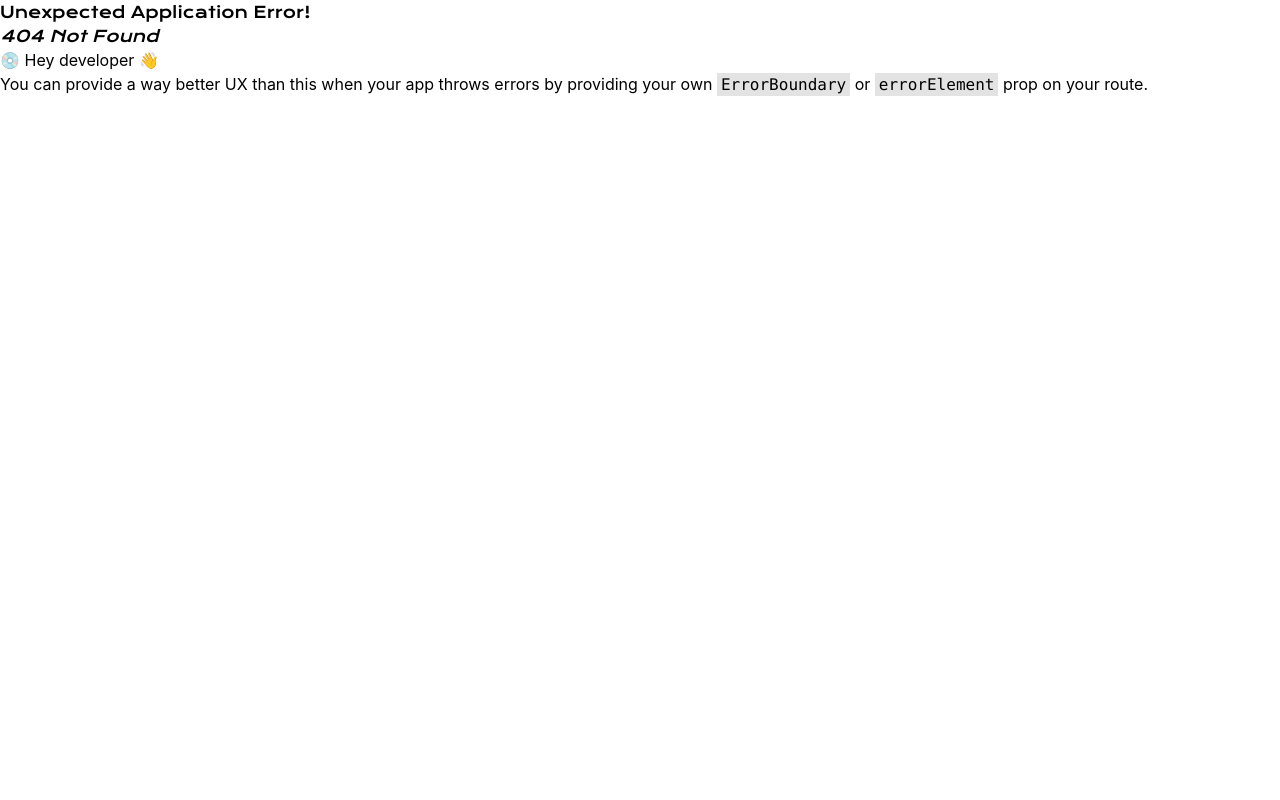
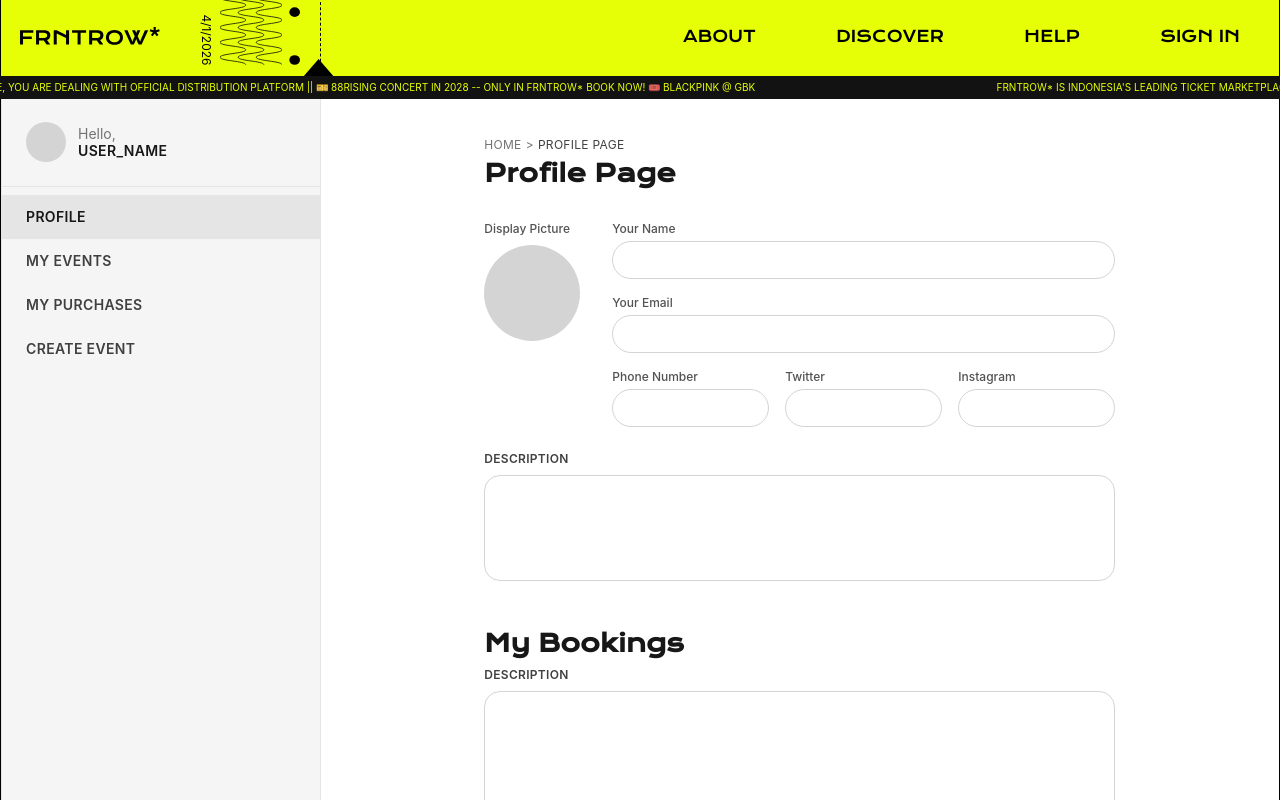
Before and after one commit to daveteru/miniproject-FE, a React (Vite) app: page /profile in a window 1280 px wide. Before the commit this address had no page. Shown: the top 800 px of the page. Built offline with nearby package versions, Linux system fonts and the light colour scheme.

Commit message:
feat: scaffolded userpage & sidebar component

```diff
--- /dev/null
+++ b/src/components/Sidebar.tsx
@@ -0,0 +1,59 @@
+import { useState } from "react";
+
+const NAV_ITEMS = [
+  { label: "Profile", href: "/profile" },
+  { label: "My Events", href: "/my-events" },
+  { label: "My Purchases", href: "/my-purchases" },
+  { label: "Create Event", href: "/create-event" },
+];
+
+export default function Sidebar({ userName = "USER_NAME", avatarUrl, activePath = "/profile" }: { userName?: string; avatarUrl?: string; activePath?: string }) {
+  const [active, setActive] = useState(activePath);
+
+  return (
+    <aside className="flex flex-col w-[25%] bg-neutral-100 border border-neutral-200">
+      {/* User greeting */}
+      <div className="flex items-center gap-3 px-6 py-6 border-b border-neutral-200">
+        {avatarUrl ? (
+          <img
+            src={avatarUrl}
+            alt={userName}
+            className="w-10 h-10 rounded-full object-cover"
+          />
+        ) : (
+          <div className="w-10 h-10 rounded-full bg-neutral-300" />
+        )}
+        <div className="text-sm leading-tight">
+          <span className="text-neutral-500">Hello,</span>
+          <br />
+          <span className="font-semibold text-neutral-900 uppercase tracking-wide">
+            {userName}
+          </span>
+        </div>
+      </div>
+
+      {/* Navigation */}
+      <nav className="flex flex-col py-2">
+        {NAV_ITEMS.map((item) => (
+          <a
+            key={item.href}
+            href={item.href}
+            onClick={(e) => {
+              e.preventDefault();
+              setActive(item.href);
+            }}
+            className={`
+              px-6 py-3 text-sm font-semibold uppercase tracking-wide transition-colors
+              ${active === item.href
+                ? "bg-neutral-200 text-neutral-900"
+                : "text-neutral-700 hover:bg-neutral-200/60 hover:text-neutral-900"
+              }
+            `}
+          >
+            {item.label}
+          </a>
+        ))}
+      </nav>
+    </aside>
+  );
+}
--- a/src/main.tsx
+++ b/src/main.tsx
@@ -8,6 +8,7 @@ import Footer from './components/Footer';
 import Home from './pages/Home';
 import Discover from './pages/Discover';
 import Events from './pages/Events';
+import Userpage from './pages/Userpage';
 
 function ScrollToTop() {
   const { pathname } = useLocation();
@@ -20,7 +21,7 @@ function Layout() {
     <>
       <ScrollToTop />
       <Navbar />
-      <main className="pt-24">
+      <main className="pt-24 h-full">
         <Outlet />
       </main>
       <Footer />
@@ -35,6 +36,7 @@ const router = createBrowserRouter([
       { path: "/", element: <Home /> },
       { path: "/discover", element: <Discover /> },
       { path: "/events", element: <Events /> },
+      { path: "/profile", element: <Userpage /> },
     ],
   },
 ]);
--- a/src/pages/Userpage.tsx
+++ b/src/pages/Userpage.tsx
@@ -1,4 +1,192 @@
+import { useState } from "react";
 
-export default function Userpage() {
-  return <div>Userpage</div>;
+import Sidebar from "../components/Sidebar";
+import { Link } from "react-router";
+
+type User = {
+  name?: string;
+  email?: string;
+  phone?: string;
+  twitter?: string;
+  instagram?: string;
+  description?: string;
+  avatarUrl?: string;
+};
+
+export default function Userpage({ user = {} }: { user?: User }) {
+  const [form, setForm] = useState({
+    name: user.name || "",
+    email: user.email || "",
+    phone: user.phone || "",
+    twitter: user.twitter || "",
+    instagram: user.instagram || "",
+    description: user.description || "",
+  });
+
+  const handleChange = (e: React.ChangeEvent<HTMLInputElement | HTMLTextAreaElement>) => {
+    setForm((prev) => ({ ...prev, [e.target.name]: e.target.value }));
+  };
+
+  const handleSubmit = (e: React.FormEvent<HTMLFormElement>) => {
+    e.preventDefault();
+    console.log("Submit:", form);
+  };
+  return (
+    <div className="w-full border flex min-h-screen">
+      <Sidebar />
+      <div className="flex-1 justify-center flex   overflow-y-auto">
+      {/* Breadcrumb */}
+      <div className="w-[70%] flex flex-col  bg-white px-5 justify-center py-10">
+            <nav className="text-xs uppercase tracking-wide text-neutral-500 mb-1">
+                <Link to="/"><span className="hover:text-neutral-900 cursor-pointer">Home</span></Link>
+                <span className="mx-1">&gt;</span>
+                <span className="text-neutral-700">Profile Page</span>
+            </nav>
+
+            {/* Page title */}
+            <h1 className="text-2xl font-bold  text-neutral-900 mb-8">
+                Profile Page
+            </h1>
+
+            <form onSubmit={handleSubmit}>
+                {/* Avatar + fields row */}
+                <div className="flex gap-8 mb-6">
+                {/* Display Picture */}
+                <div className="shrink-0">
+                    <label className="block text-xs font-medium text-neutral-600 mb-2">
+                    Display Picture
+                    </label>
+                    <div className="w-24 h-24 rounded-full bg-neutral-200 overflow-hidden cursor-pointer hover:ring-2 hover:ring-neutral-300 transition-shadow">
+                    {user.avatarUrl ? (
+                        <img
+                        src={user.avatarUrl}
+                        alt="Avatar"
+                        className="w-full h-full object-cover"
+                        />
+                    ) : (
+                        <div className="w-full h-full bg-neutral-300" />
+                    )}
+                    </div>
+                </div>
+
+                {/* Right fields */}
+                <div className="flex-1 space-y-4">
+                    {/* Your Name */}
+                    <div>
+                    <label className="block text-xs font-medium text-neutral-600 mb-1">
+                        Your Name
+                    </label>
+                    <input
+                        type="text"
+                        name="name"
+                        value={form.name}
+                        onChange={handleChange}
+                        className="w-full rounded-full border border-neutral-300 px-4 py-2 text-sm outline-none focus:border-neutral-500 transition-colors"
+                    />
+                    </div>
+
+                    {/* Your Email */}
+                    <div>
+                    <label className="block text-xs font-medium text-neutral-600 mb-1">
+                        Your Email
+                    </label>
+                    <input
+                        type="email"
+                        name="email"
+                        value={form.email}
+                        onChange={handleChange}
+                        className="w-full rounded-full border border-neutral-300 px-4 py-2 text-sm outline-none focus:border-neutral-500 transition-colors"
+                    />
+                    </div>
+
+                    {/* Phone / Twitter / Instagram */}
+                    <div className="grid grid-cols-3 gap-4">
+                    <div>
+                        <label className="block text-xs font-medium text-neutral-600 mb-1">
+                        Phone Number
+                        </label>
+                        <input
+                        type="tel"
+                        name="phone"
+                        value={form.phone}
+                        onChange={handleChange}
+                        className="w-full rounded-full border border-neutral-300 px-4 py-2 text-sm outline-none focus:border-neutral-500 transition-colors"
+                        />
+                    </div>
+                    <div>
+                        <label className="block text-xs font-medium text-neutral-600 mb-1">
+                        Twitter
+                        </label>
+                        <input
+                        type="text"
+                        name="twitter"
+                        value={form.twitter}
+                        onChange={handleChange}
+                        className="w-full rounded-full border border-neutral-300 px-4 py-2 text-sm outline-none focus:border-neutral-500 transition-colors"
+                        />
+                    </div>
+                    <div>
+                        <label className="block text-xs font-medium text-neutral-600 mb-1">
+                        Instagram
+                        </label>
+                        <input
+                        type="text"
+                        name="instagram"
+                        value={form.instagram}
+                        onChange={handleChange}
+                        className="w-full rounded-full border border-neutral-300 px-4 py-2 text-sm outline-none focus:border-neutral-500 transition-colors"
+                        />
+                    </div>
+                    </div>
+                </div>
+                </div>
+
+                {/* Description */}
+                <div className="mb-10">
+                <label className="block text-xs font-semibold uppercase tracking-wide text-neutral-700 mb-2">
+                    Description
+                </label>
+                <textarea
+                    name="description"
+                    value={form.description}
+                    onChange={handleChange}
+                    rows={4}
+                    className="w-full rounded-2xl border border-neutral-300 px-4 py-3 text-sm outline-none focus:border-neutral-500 transition-colors resize-none"
+                />
+                </div>
+
+                {/* My Bookings Section */}
+                <h2 className="text-2xl font-bold  text-neutral-900 mb-2">
+                My Bookings
+                </h2>
+
+                <p className="text-xs font-semibold uppercase tracking-wide text-neutral-700 mb-2">
+                Description
+                </p>
+
+                <div className="w-full min-h-[400px] rounded-2xl border border-neutral-300 mb-10">
+                {/* Bookings content goes here */}
+                <div className="p-4 text-sm text-neutral-400">
+                    {/* Placeholder — replace with booking list/table */}
+                </div>
+                </div>
+
+                {/* Submit row */}
+                <div className="flex items-center gap-6">
+                <button
+                    type="submit"
+                    className="bg-[#d4f531] hover:bg-[#c5e620] text-neutral-900 font-bold uppercase tracking-wider text-sm px-8 py-3 rounded-full transition-colors"
+                >
+                    Submit Event
+                </button>
+                <p className="text-xs text-red-500 italic">
+                    Make sure all details are correct. Lorem ipsum dolor sit amet lorem
+                    ipsum dolor sit amet
+                </p>
+                </div>
+            </form>
+      </div>
+     </div>
+    </div>
+  );
 }
```
